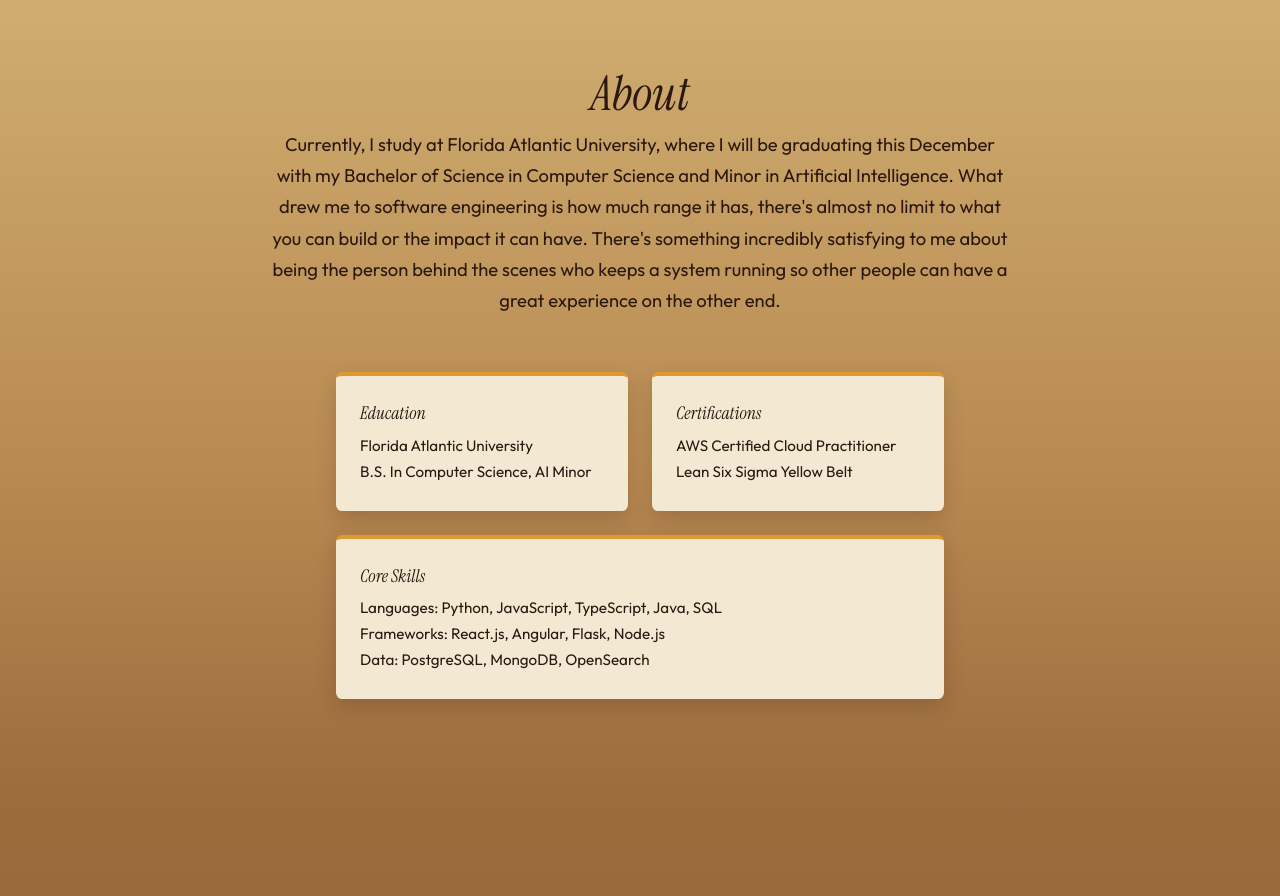
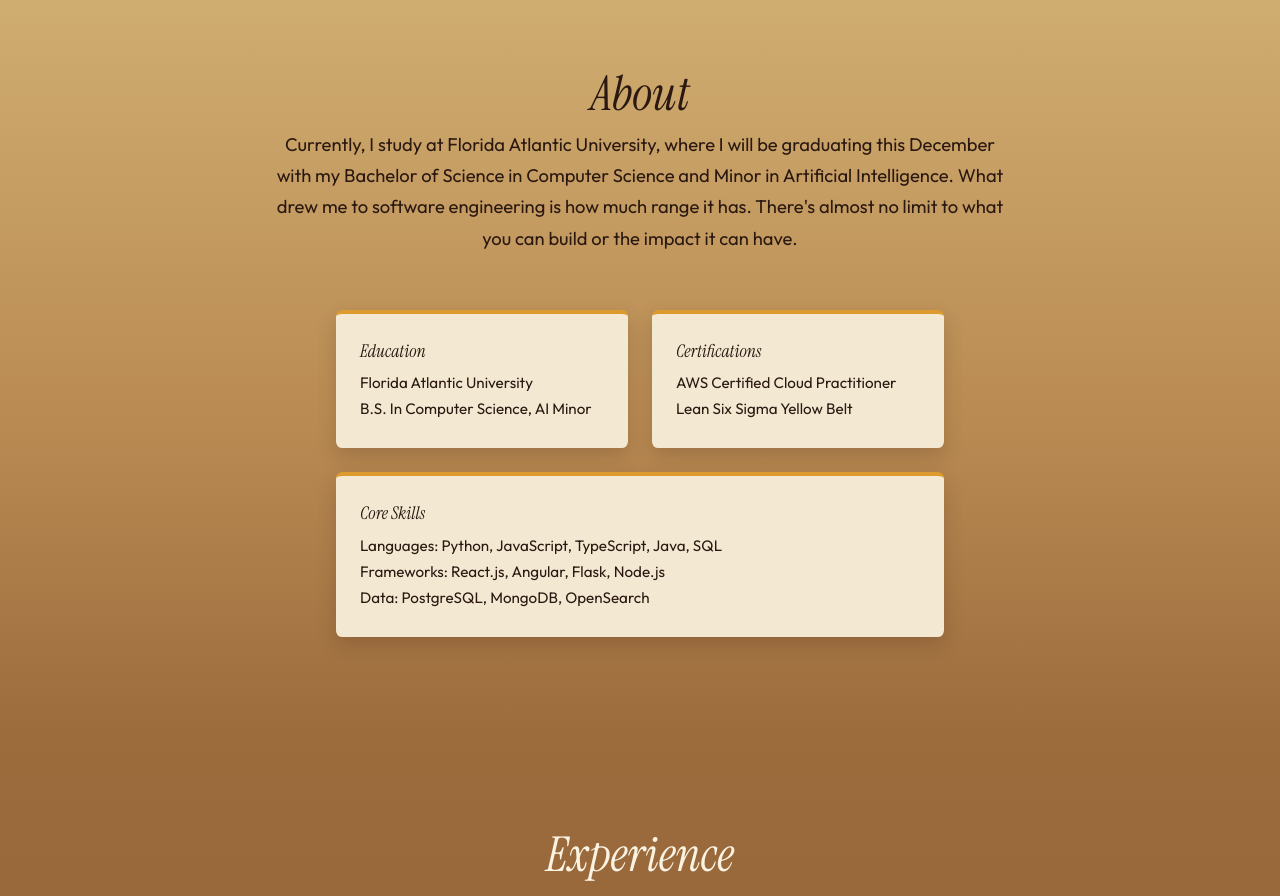
Before and after one commit to mgcapiendo/portfolio, a React (Vite) app: page / in a window 1280 px wide. Shown: the part 900-1796 px from the top of the page. Built offline with nearby package versions, Linux system fonts and the light colour scheme.

Commit message:
fix: grammar fix, comma splice

```diff
--- a/src/components/About.jsx
+++ b/src/components/About.jsx
@@ -7,8 +7,7 @@ const About = () => {
                 <h2 className="about-bio reveal">
                     Currently, I study at Florida Atlantic University, where I will be graduating this December with my Bachelor of Science in Computer Science and Minor in Artificial Intelligence.
 
-                    What drew me to software engineering is how much range it has, there's almost no limit to what you can build or the impact it can have. There's something incredibly satisfying to me about being the person behind the scenes who keeps a system running so other people can have a great experience on the other end.
-
+                    What drew me to software engineering is how much range it has. There's almost no limit to what you can build or the impact it can have.
 
                 </h2>
 
```
